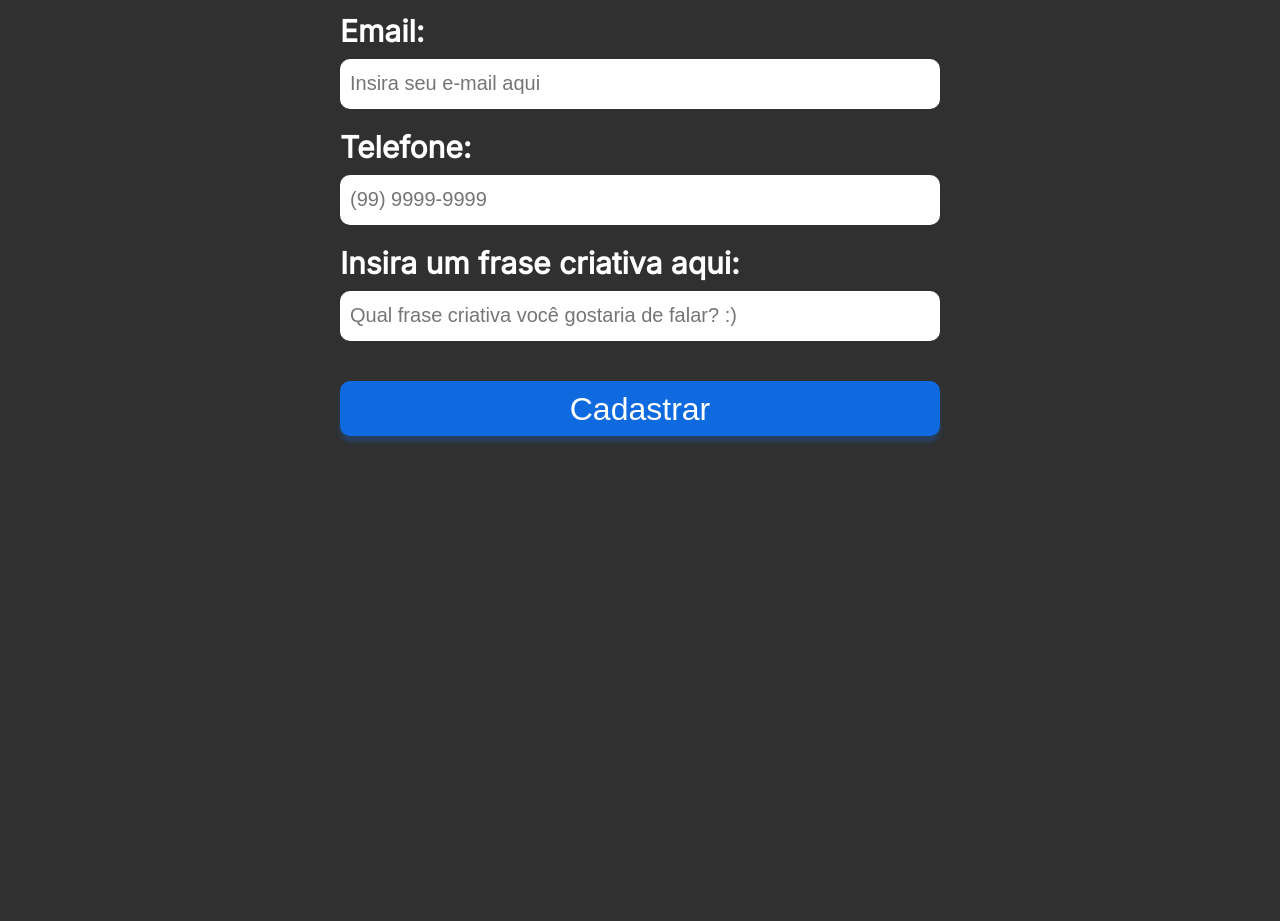
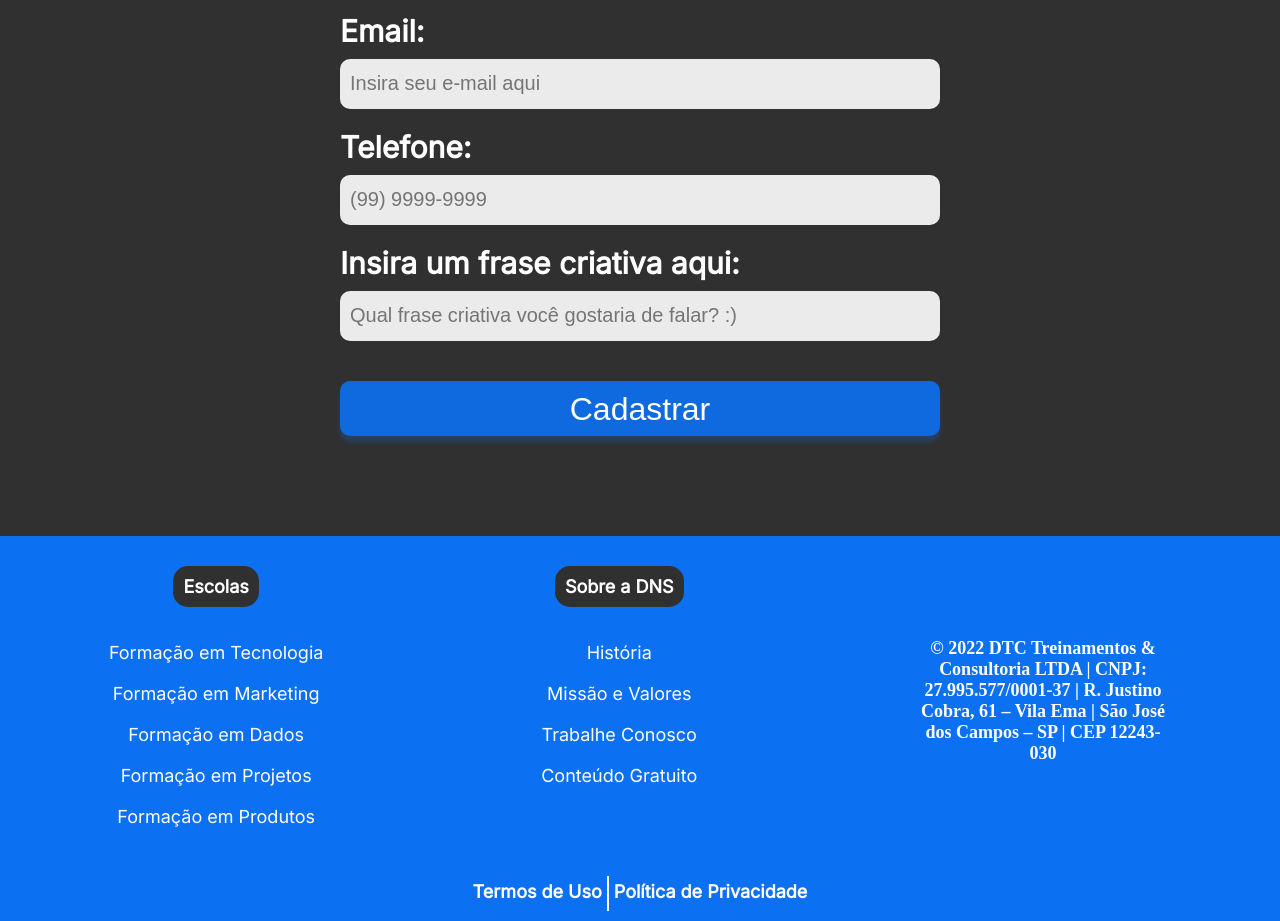
Before and after one commit to kikovander/bootcamp-DNC, a plain HTML site: page index.html in a window 1280 px wide. Shown: the part 1049-1970 px from the top of the page. Before the commit the page ends 1585 px from the top, so only its background shows below. Drawn offline with Linux system fonts and the light colour scheme; a web font is replaced by a local one.

Commit message:
Conclusão do Footer

```diff
--- a/index.html
+++ b/index.html
@@ -73,10 +73,45 @@
             </div>
 
             <input type="submit" value="Cadastrar">
+        </form>
+    </section>
 
-        </form>
+    <footer>
+        <div class="linha1">
+            <nav>
+                <h5>Escolas</h5>
+                <ul>
+                    <li><a href="">Formação em Tecnologia</a></li>
+                    <li><a href="">Formação em Marketing</a></li>
+                    <li><a href="">Formação em Dados</a></li>
+                    <li><a href="">Formação em Projetos</a></li>
+                    <li><a href="">Formação em Produtos</a></li>
+                </ul>
 
-    </section>
+            </nav>
+
+            <nav>
+                <h5>Sobre a DNS</h5>
+                <ul>
+                    <li><a href="">História</a></li>
+                    <li><a href="">Missão e Valores</a></li>
+                    <li><a href="">Trabalhe Conosco</a></li>
+                    <li><a href="">Conteúdo Gratuito</a></li>
+                </ul>
+            </nav>
+
+            <div class="endereco">
+                © 2022 DTC Treinamentos & Consultoria LTDA | CNPJ: 27.995.577/0001-37 | R. Justino Cobra, 61 – Vila Ema | São José dos Campos – SP | CEP 12243-030
+            </div>
+
+        </div>
+
+        <div class="linha2">
+            <a href="">Termos de Uso</a>
+            <a href="">Política de Privacidade</a>
+        </div>
+
+    </footer>
 
 
 </body>
--- a/style.css
+++ b/style.css
@@ -131,7 +131,7 @@ nav{
                 height: 30px;
                 font-size: 20px;
                 padding: 10px;
-                background-color: background: rgba(255, 255, 255, 0.9);;
+                background-color: rgba(255, 255, 255, 0.9);;
             }
 
             form label {
@@ -139,7 +139,7 @@ nav{
             }
 
             form input:placeholder {
-                color: color: rgba(57, 57, 57, 0.5);
+                color: rgba(57, 57, 57, 0.5);
             }
 
         .checkboxItens label{
@@ -167,3 +167,96 @@ nav{
             margin-top: 30px;
             cursor: pointer;
         }
+
+        /*Footer*/
+
+        footer {
+            width: 100%;
+            background-color: var(--azul-dnc);
+        }
+
+            footer .linha1 {
+                display: flex;
+                justify-content: space-around;
+                align-items: center;
+            }
+
+            footer nav {
+                display: flex;
+                flex-direction: column;
+                align-items: center;
+                height: 330px;
+
+            }
+
+            footer ul {
+                list-style: none;
+                margin: 0px;
+                padding: 0px;
+                font-size: 18px;
+            }
+
+            footer h5 {
+                text-align: center;
+                color: white;
+                font-weight: 600;
+                font-size: 18px;
+                font-family: var(--font-padrao);
+                background-color: var(--preto-dnc);
+                border-radius: 15px;
+                padding: 10px 10px 10px 10px;
+                margin-bottom: 15px;
+            }
+
+            footer ul li {
+                text-align: center;
+                color: white;
+                font-family: var(--font-padrao);
+                margin: 20px 0 20px 0;
+            }
+
+            footer ul li a {
+                color: white;
+                text-decoration: none;
+
+            }
+
+            footer ul li a:hover {
+                color: var(--cinza-dnc);
+            }
+
+            footer .endereco {
+                text-align: center;
+                color: white;
+                font-weight: 600;
+                font-size: 18px;
+                color: white;
+                text-align: center;
+                width: 20%;
+            }
+
+        footer .linha2 {
+            display: flex;
+            justify-content: center;
+            margin: 0;
+            height: 35px;
+            padding: 10px;
+        }
+
+            footer .linha2 a {
+                font-family: var(--font-padrao);
+                font-size: 18px;
+                font-weight: 600;
+                color: white;
+                text-decoration: none;
+                padding: 5px;
+
+            }
+
+            footer .linha2 a:first-child {
+                border-right: 2px solid white;
+            }
+
+            footer .linha2 a:hover {
+                color: var(--cinza-dnc);
+            }
```
